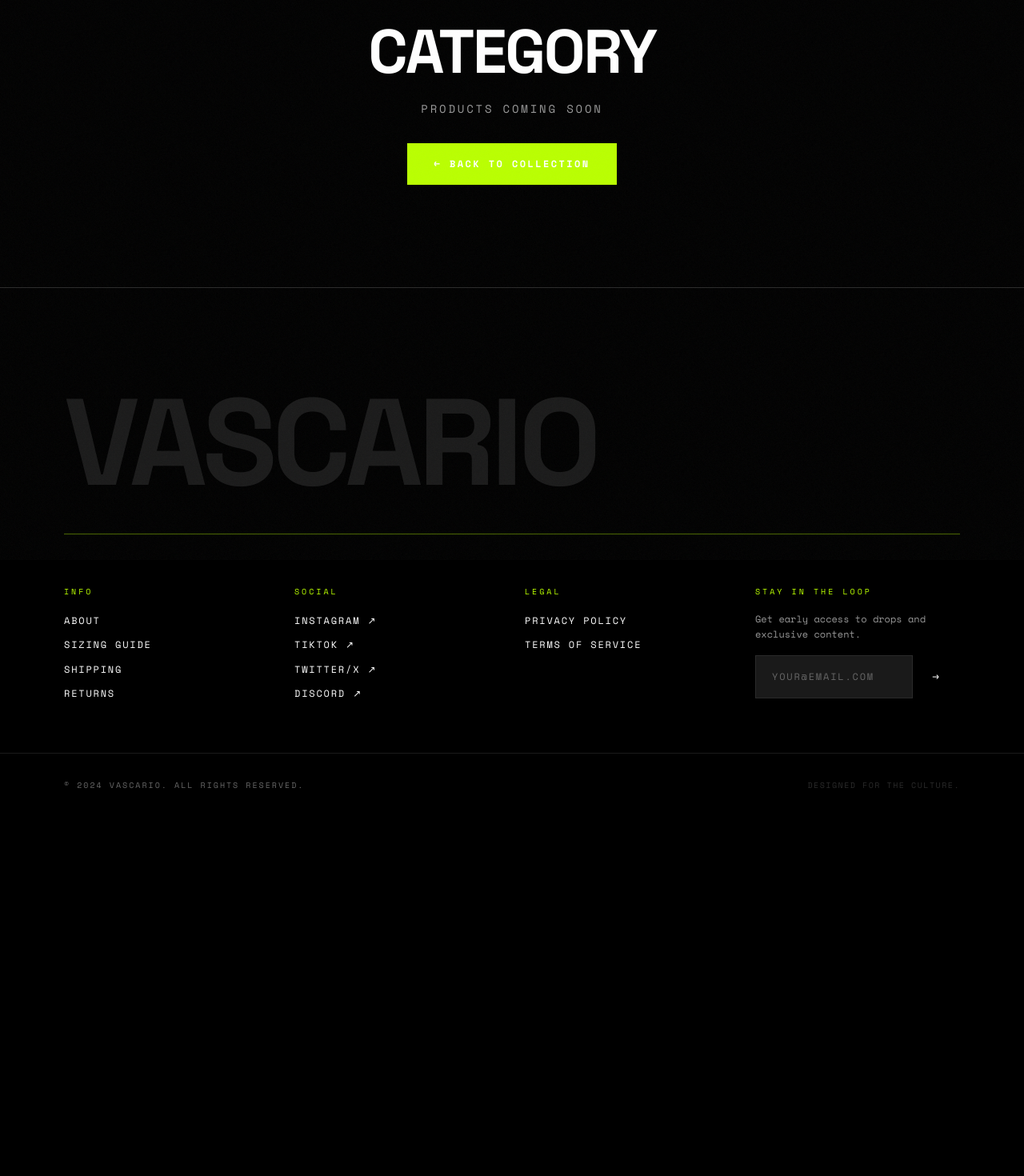
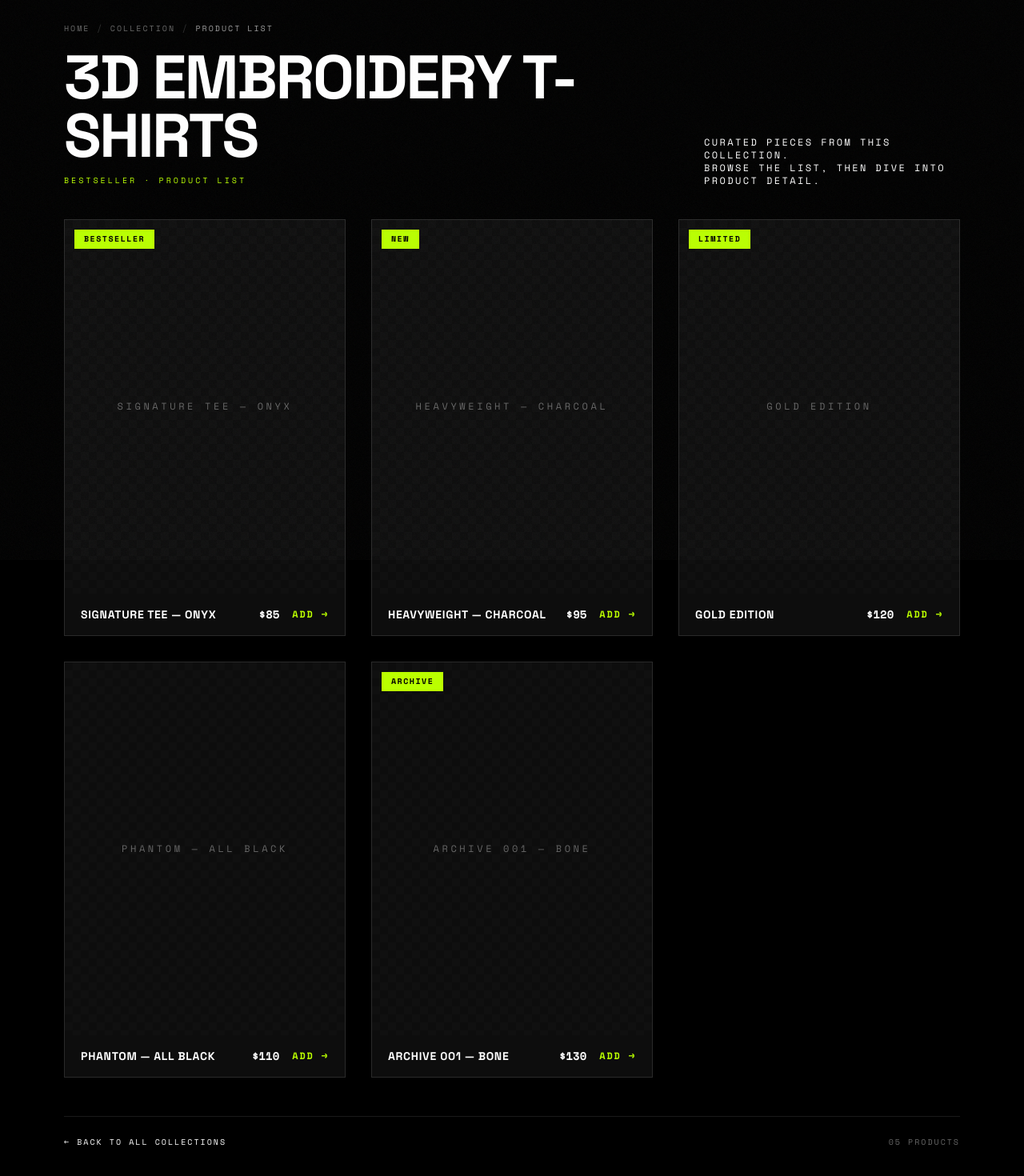
Before and after one commit to JayJasani/vascario, a Next.js app: page /collection/3d-embroidery-tshirts in a window 1280 px wide. Shown: the part 100-1570 px from the top of the page at 80% size. Before the commit the page ends 1122 px from the top, so only its background shows below. Built offline with nearby package versions, Linux system fonts and the light colour scheme.

Commit message:
added category list

```diff
--- a/src/app/collection/[slug]/page.tsx
+++ b/src/app/collection/[slug]/page.tsx
@@ -1,36 +1,150 @@
+import Link from "next/link"
+import { notFound } from "next/navigation"
 import { Navbar } from "@/components/Navbar"
 import { Footer } from "@/components/Footer"
-import Link from "next/link"
+import { ProductCard } from "@/components/ProductCard"
+import { CATEGORIES } from "@/lib/categories"
 
-export default function CategoryPage({
+// Simple mock products for all categories for now.
+// This mirrors the products used in the homepage showcase.
+const PRODUCTS = [
+  {
+    id: "prod_1",
+    name: "Signature Tee — Onyx",
+    price: 85,
+    images: ["/placeholder-tee-black.png"],
+    tag: "Bestseller",
+  },
+  {
+    id: "prod_2",
+    name: "Heavyweight — Charcoal",
+    price: 95,
+    images: ["/placeholder-tee-charcoal.png"],
+    tag: "New",
+  },
+  {
+    id: "prod_3",
+    name: "Gold Edition",
+    price: 120,
+    images: ["/placeholder-tee-gold.png"],
+    tag: "Limited",
+  },
+  {
+    id: "prod_4",
+    name: "Phantom — All Black",
+    price: 110,
+    images: ["/placeholder-tee-phantom.png"],
+  },
+  {
+    id: "prod_5",
+    name: "Archive 001 — Bone",
+    price: 130,
+    images: ["/placeholder-tee-bone.png"],
+    tag: "Archive",
+  },
+]
+
+export default async function CategoryProductListPage({
   params,
 }: {
   params: Promise<{ slug: string }>
 }) {
+  const { slug } = await params
+  const category = CATEGORIES.find((c) => c.slug === slug)
+
+  if (!category) {
+    notFound()
+  }
+
   return (
     <main className="min-h-screen">
       <Navbar />
-      <section className="py-32 px-6 md:px-12 lg:px-20 text-center">
+
+      {/* Header / breadcrumb */}
+      <section className="pt-32 pb-10 px-6 md:px-12 lg:px-20">
+        <div className="flex flex-col gap-6 md:flex-row md:items-end md:justify-between">
+          <div>
+            <div className="flex items-center gap-2 mb-4 text-[10px] uppercase tracking-[0.2em] text-[var(--vsc-gray-600)]">
+              <Link
+                href="/"
+                className="hover:text-[var(--vsc-accent)] transition-colors"
+                style={{ fontFamily: "var(--font-space-mono)" }}
+              >
+                Home
+              </Link>
+              <span className="text-[var(--vsc-gray-700)] text-xs">/</span>
+              <Link
+                href="/collection"
+                className="hover:text-[var(--vsc-accent)] transition-colors"
+                style={{ fontFamily: "var(--font-space-mono)" }}
+              >
+                Collection
+              </Link>
+              <span className="text-[var(--vsc-gray-700)] text-xs">/</span>
+              <span
+                className="text-[var(--vsc-gray-400)]"
+                style={{ fontFamily: "var(--font-space-mono)" }}
+              >
+                Product List
+              </span>
+            </div>
+
             <h1
-          className="text-section text-[var(--vsc-white)] uppercase mb-6"
+              className="text-section text-[var(--vsc-white)] uppercase"
               style={{ fontFamily: "var(--font-space-grotesk)" }}
             >
-          Category
+              {category.name}
             </h1>
+            {category.tag && (
               <p
-          className="text-[var(--vsc-gray-400)] uppercase tracking-[0.2em] mb-8"
+                className="mt-3 text-[10px] text-[var(--vsc-accent)] uppercase tracking-[0.3em]"
                 style={{ fontFamily: "var(--font-space-mono)" }}
               >
-          Products coming soon
+                {category.tag} · Product List
               </p>
+            )}
+          </div>
+
+          <div className="text-xs text-[var(--vsc-gray-500)] uppercase tracking-[0.2em] max-w-xs">
+            <p style={{ fontFamily: "var(--font-space-mono)" }}>
+              Curated pieces from this collection.
+              <br />
+              Browse the list, then dive into product detail.
+            </p>
+          </div>
+        </div>
+      </section>
+
+      {/* Product list grid */}
+      <section className="pb-24 md:pb-32 px-6 md:px-12 lg:px-20">
+        <div className="grid grid-cols-1 sm:grid-cols-2 lg:grid-cols-3 gap-6 md:gap-8">
+          {PRODUCTS.map((product) => (
+            <ProductCard
+              key={product.id}
+              product={product}
+              variant="grid"
+              aspectClass="aspect-[3/4]"
+            />
+          ))}
+        </div>
+
+        <div className="mt-12 flex items-center justify-between border-t border-[var(--vsc-gray-800)] pt-6">
           <Link
             href="/collection"
-          className="inline-block px-8 py-4 bg-[var(--vsc-accent)] text-[var(--vsc-black)] text-xs font-bold uppercase tracking-[0.2em] hover:bg-[var(--vsc-black)] hover:text-[var(--vsc-white)] border-2 border-[var(--vsc-accent)] transition-all duration-200"
+            className="text-[10px] text-[var(--vsc-gray-400)] uppercase tracking-[0.2em] hover:text-[var(--vsc-accent)] transition-colors"
             style={{ fontFamily: "var(--font-space-mono)" }}
           >
-          ← Back to Collection
+            ← Back to all collections
           </Link>
+          <span
+            className="text-[10px] text-[var(--vsc-gray-600)] uppercase tracking-[0.2em]"
+            style={{ fontFamily: "var(--font-space-mono)" }}
+          >
+            {PRODUCTS.length.toString().padStart(2, "0")} products
+          </span>
+        </div>
       </section>
+
       <Footer />
     </main>
   )
--- a/src/app/product/[id]/page.tsx
+++ b/src/app/product/[id]/page.tsx
@@ -119,7 +119,7 @@ export default function ProductDetailPage({
                         </Link>
                         <span className="text-[var(--vsc-gray-700)] text-xs">/</span>
                         <Link
-                            href="/#collection"
+                            href="/collection"
                             className="text-[10px] text-[var(--vsc-gray-600)] uppercase tracking-[0.2em] hover:text-[var(--vsc-accent)] transition-colors"
                             style={{ fontFamily: "var(--font-space-mono)" }}
                         >
```
Lines whose indentation alone changed are shown as unchanged.
